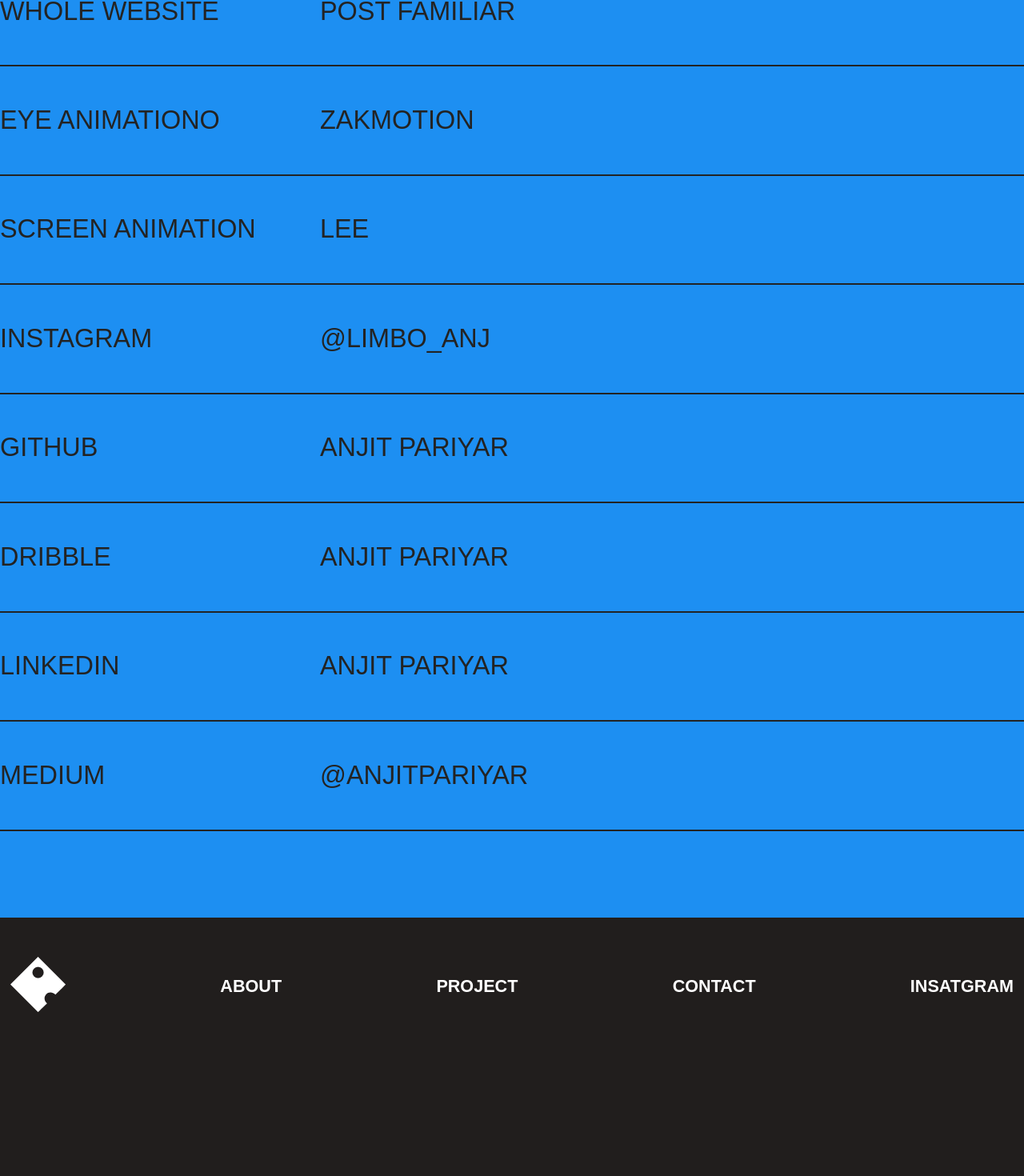
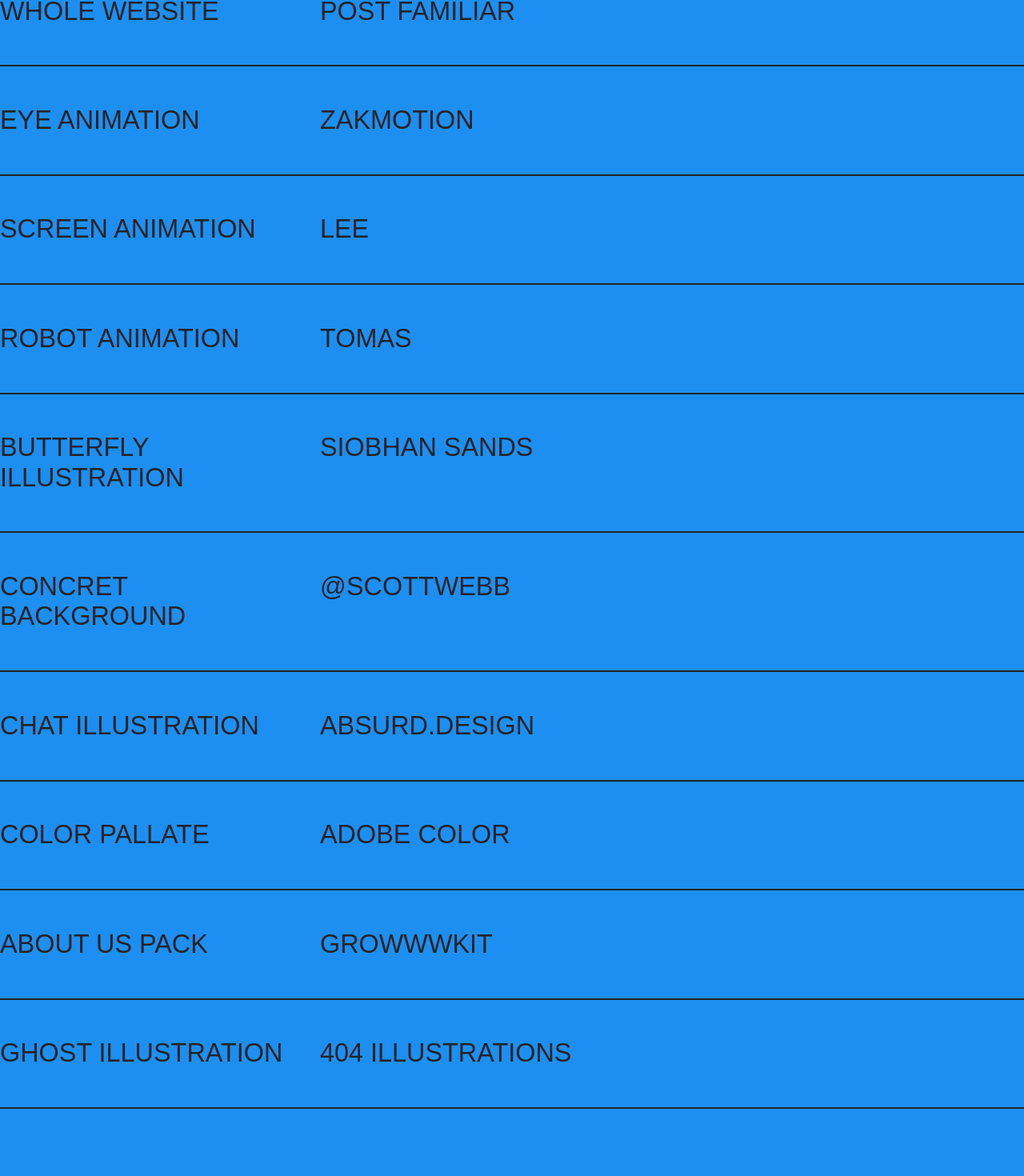
Before and after one commit to anjitpariyar/anjitpariyar, a Next.js app: page /refer in a window 1280 px wide. Shown: the part 899-2369 px from the top of the page at 80% size. Built offline with nearby package versions, Linux system fonts and the light colour scheme; a web font is replaced by a local one.

Commit message:
reference page added

```diff
--- a/pages/contact/Refer.js
+++ b/pages/contact/Refer.js
@@ -61,6 +61,7 @@ const Refer = () => {
             <a
               className={styles.container}
               href="https://github.com/anjitpariyar"
+              target="_blank"
             >
               <span>github</span>
               <span>anjit pariyar</span>
@@ -70,6 +71,7 @@ const Refer = () => {
             <a
               className={styles.container}
               href="https://dribbble.com/limbo_anj"
+              target="_blank"
             >
               <span>Dribble</span>
               <span>Anjit pariyar</span>
@@ -79,6 +81,7 @@ const Refer = () => {
             <a
               className={styles.container}
               href="https://www.linkedin.com/in/anjit-pariyar-b46131178/"
+              target="_blank"
             >
               <span>LinkedIn</span>
               <span>anjit pariyar</span>
@@ -88,6 +91,7 @@ const Refer = () => {
             <a
               className={styles.container}
               href="https://anjitpariyar.medium.com/"
+              target="_blank"
             >
               <span>Medium</span>
               <span>@anjitpariyar</span>
--- a/pages/refer/Reference.js
+++ b/pages/refer/Reference.js
@@ -24,14 +24,14 @@ const Reference = () => {
               className={styles.container}
               target="_blank"
             >
-              <span>eye animationo</span>
+              <span>eye animation</span>
               <span>zakmotion</span>
             </a>
           </li>
           <li className={styles.titleSm}>
             <a
               className={styles.container}
-              href="mailto:anjitpariyar@gmail.com"
+              href="https://lottiefiles.com/cn36vzezli"
               target="_blank"
             >
               <span>Screen Animation</span>
@@ -41,47 +41,71 @@ const Reference = () => {
           <li className={styles.titleSm}>
             <a
               className={styles.container}
-              href="https://www.instagram.com/limbo_anj/"
+              href="https://lottiefiles.com/cn36vzezli"
               target="_blank"
             >
-              <span>instagram</span>
-              <span>@limbo_anj</span>
+              <span>robot animation</span>
+              <span>Tomas</span>
             </a>
           </li>
           <li className={styles.titleSm}>
             <a
               className={styles.container}
-              href="https://github.com/anjitpariyar"
+              href="https://www.instagram.com/siobhan_sands_creative/"
+              target="_blank"
             >
-              <span>github</span>
-              <span>anjit pariyar</span>
+              <span>butterfly illustration</span>
+              <span>Siobhan Sands</span>
             </a>
           </li>
           <li className={styles.titleSm}>
             <a
               className={styles.container}
-              href="https://dribbble.com/limbo_anj"
+              href="https://unsplash.com/@scottwebb"
+              target="_blank"
             >
-              <span>Dribble</span>
-              <span>Anjit pariyar</span>
+              <span>Concret Background</span>
+              <span>@scottwebb</span>
             </a>
           </li>
           <li className={styles.titleSm}>
             <a
               className={styles.container}
-              href="https://www.linkedin.com/in/anjit-pariyar-b46131178/"
+              href="https://absurd.design/chapter1.html"
+              target="_blank"
             >
-              <span>LinkedIn</span>
-              <span>anjit pariyar</span>
+              <span>Chat illustration</span>
+              <span>absurd.design</span>
             </a>
           </li>
           <li className={styles.titleSm}>
             <a
               className={styles.container}
-              href="https://anjitpariyar.medium.com/"
+              href="https://color.adobe.com/trends/Graphic-design"
+              target="_blank"
             >
-              <span>Medium</span>
-              <span>@anjitpariyar</span>
+              <span>Color Pallate</span>
+              <span>Adobe color</span>
+            </a>
+          </li>
+          <li className={styles.titleSm}>
+            <a
+              className={styles.container}
+              href="https://growwwkit.com/"
+              target="_blank"
+            >
+              <span>About us pack</span>
+              <span>growwwkit</span>
+            </a>
+          </li>
+          <li className={styles.titleSm}>
+            <a
+              className={styles.container}
+              href="https://www.kapwing.com/404-illustrations"
+              target="_blank"
+            >
+              <span>Ghost illustration</span>
+              <span>404 illustrations</span>
             </a>
           </li>
         </ul>
```
Also changed, not shown: pages/404.js (+9 -1 lines).
